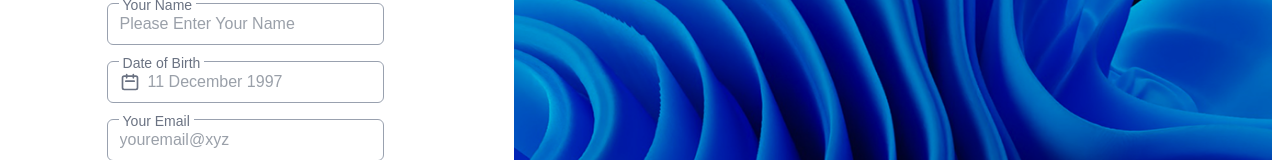
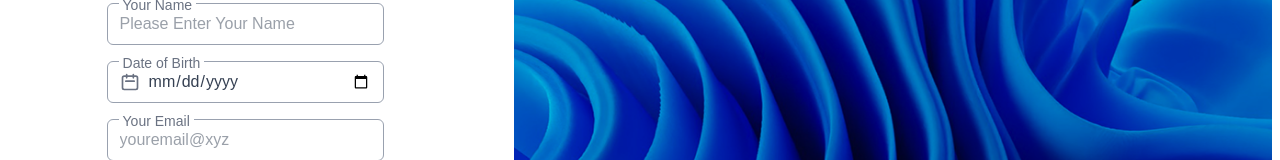
Before and after one commit to ayyush1738/Highway-delite, a React (Vite) app in the folder client/: page / in a window 1280 px wide. Shown: the part 308-468 px from the top of the page. Built offline with nearby package versions, Linux system fonts and the light colour scheme.

Commit message:
Date picker resolved

```diff
--- a/client/src/components/layout/Forms.tsx
+++ b/client/src/components/layout/Forms.tsx
@@ -6,7 +6,8 @@ export default function Forms() {
     const [formData, setFormData] = useState({
         name: "",
         dob: "",
-        password: "",
+        email: "",
+        otp: ""
     });
 
     const handleChange = (e: React.ChangeEvent<HTMLInputElement>) => {
@@ -56,6 +57,7 @@ export default function Forms() {
                         <InputField
                             id="dob"
                             label="Date of Birth"
+                            type="date"
                             placeholder="11 December 1997"
                             value={formData.dob}
                             onChange={handleChange}
@@ -66,6 +68,10 @@ export default function Forms() {
                                     fill="none"
                                     viewBox="0 0 24 24"
                                     stroke="currentColor"
+onClick={() => {
+        const input = document.getElementById("dob") as HTMLInputElement | null;
+        input?.showPicker?.(); // 👈 opens native date picker
+      }}
                                 >
                                     <path
                                         strokeLinecap="round"
```
